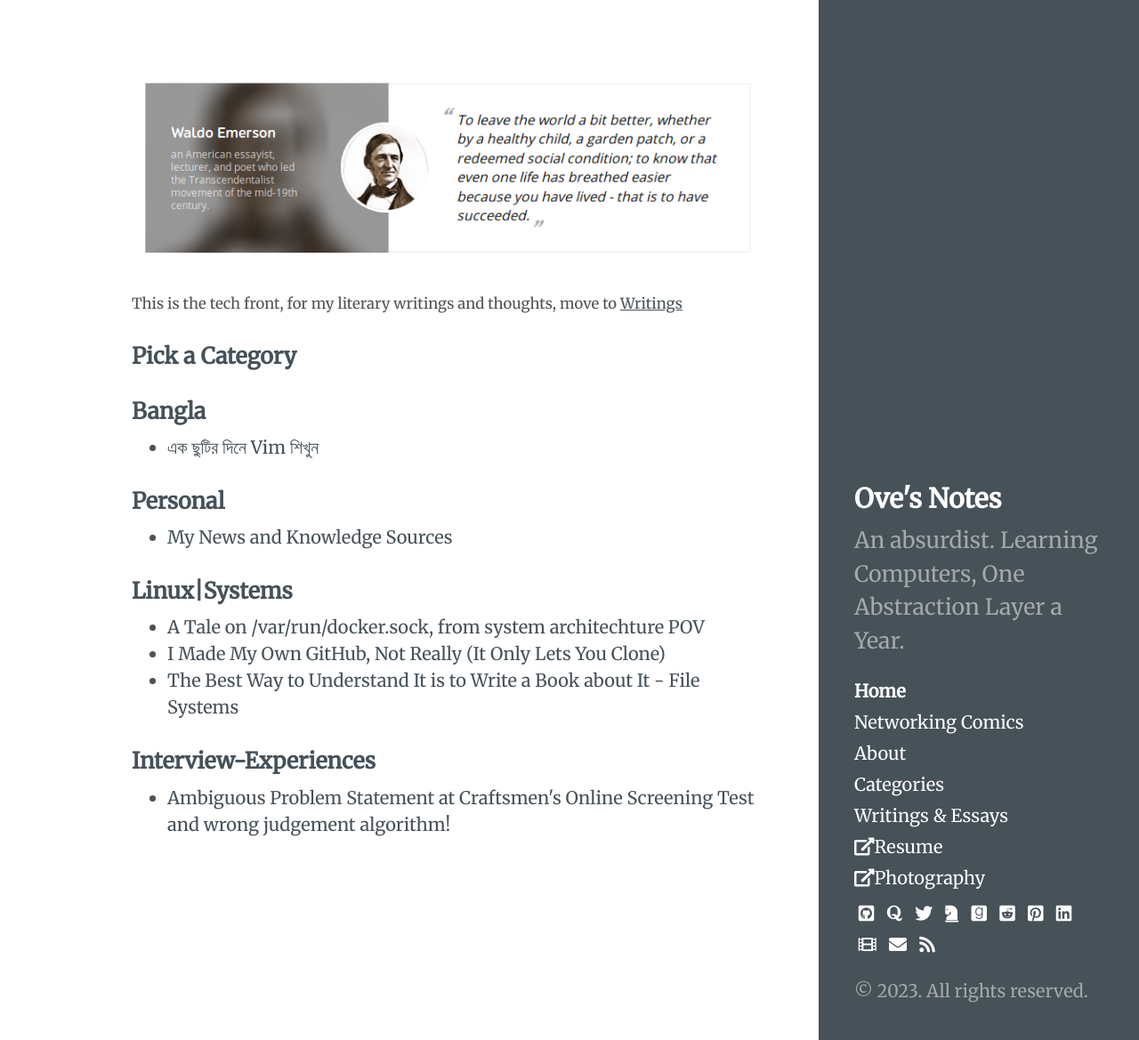
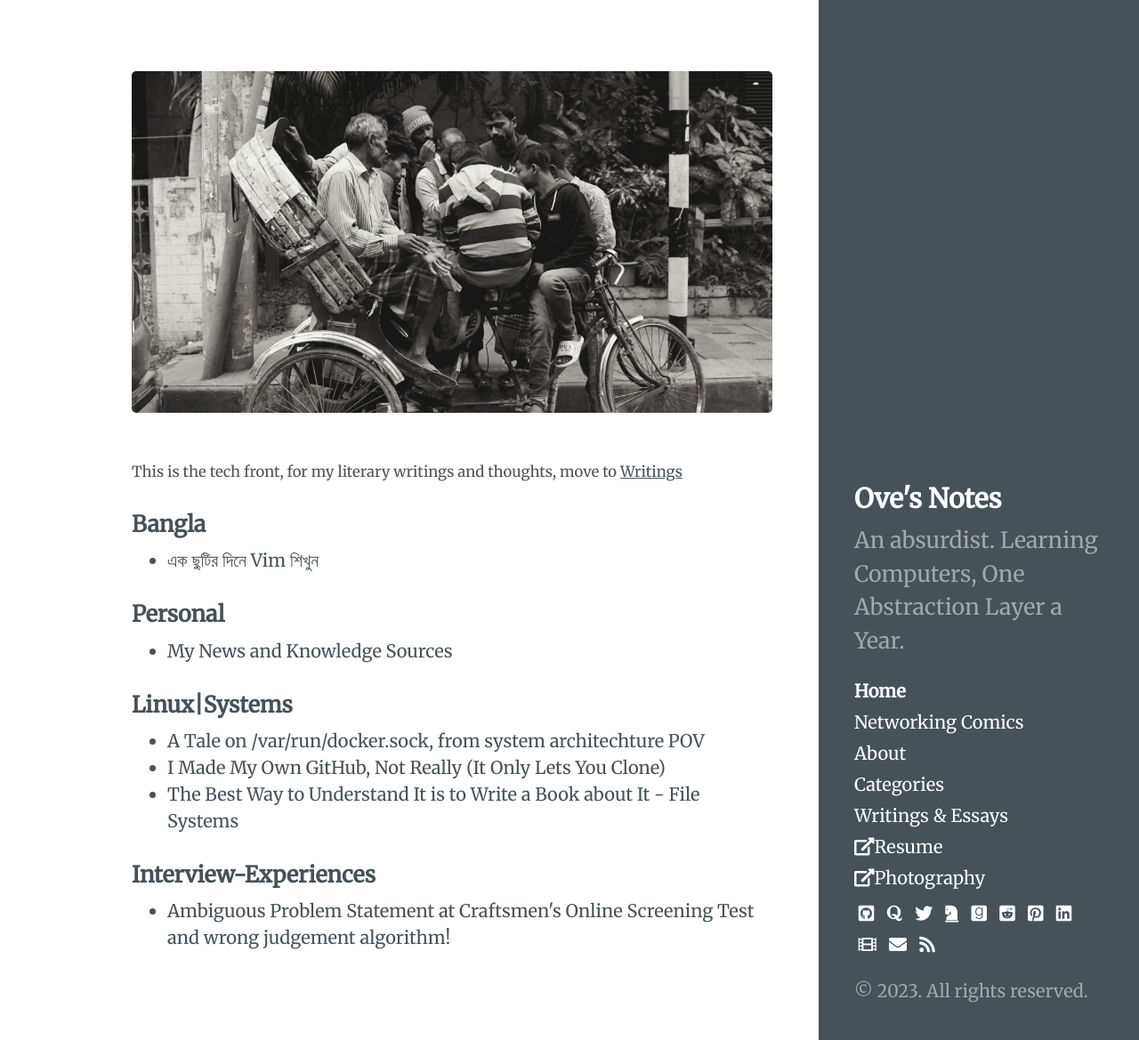
Before and after one commit to ovebepari/ovebepari.github.io, a Jekyll site: the page built from index.html, in a window 1280 px wide and 1169 px high. Shown: the whole window at 89% size. Built offline with Jekyll 4.4.1, drawn with Linux system fonts in a browser that asks for light colours.

Commit message:
Added banner images from my photography archive
Added banner images in:
  1. Home Page
  2. 404 Page

```diff
--- a/404.html
+++ b/404.html
@@ -5,6 +5,7 @@ permalink: 404.html
 ---
 
 <div class="page">
-  <h1 class="page-title">404: Page not found</h1>
+  <img src="/post_images/chaotic_banani_street.jpeg" alt="a chaotic street, consisting several groups of people, gossiping, smoking, enjoying street food and walking!">
+  <h3 class="page-title">404 Page not found</h3>
   <p class="lead">Nah. Meh. <a href="{{ site.url }}">Head back home.</a></p>
 </div>
--- a/index.html
+++ b/index.html
@@ -3,10 +3,12 @@ layout: default
 title: Oves Notes - Ove Bepari
 ---
 
-<img src="/post_images/about/itmo.png" alt="Favourite Quote: To leave the world a bit better, whether by a healthy child, a graden pathch, or a redeemed social condition; to know that even one life has breathed easier because you have lived - that is to have succeeded">
+<img src="/post_images/rickshaw-walla-adda.jpeg" alt="a few rickshawa spending some time gossiping and playing ludo in their phones, enjoying their leisure!">
 
+</br>
 <small>This is the tech front, for my literary writings and thoughts, move to <a href="/essays/" style="text-decoration:underline; margin:0px;">Writings</a></small>
-<h3>Pick a Category</h3>
+
+<!-- <h3>Pick a Category</h3> -->
 
 {% for category in site.categories %}
     {% capture category_name %}{{ category | first }}{% endcapture %}
```
Also changed, not shown: post_images/chaotic_banani_street.jpeg (added), post_images/rickshaw-walla-adda.jpeg (added).
